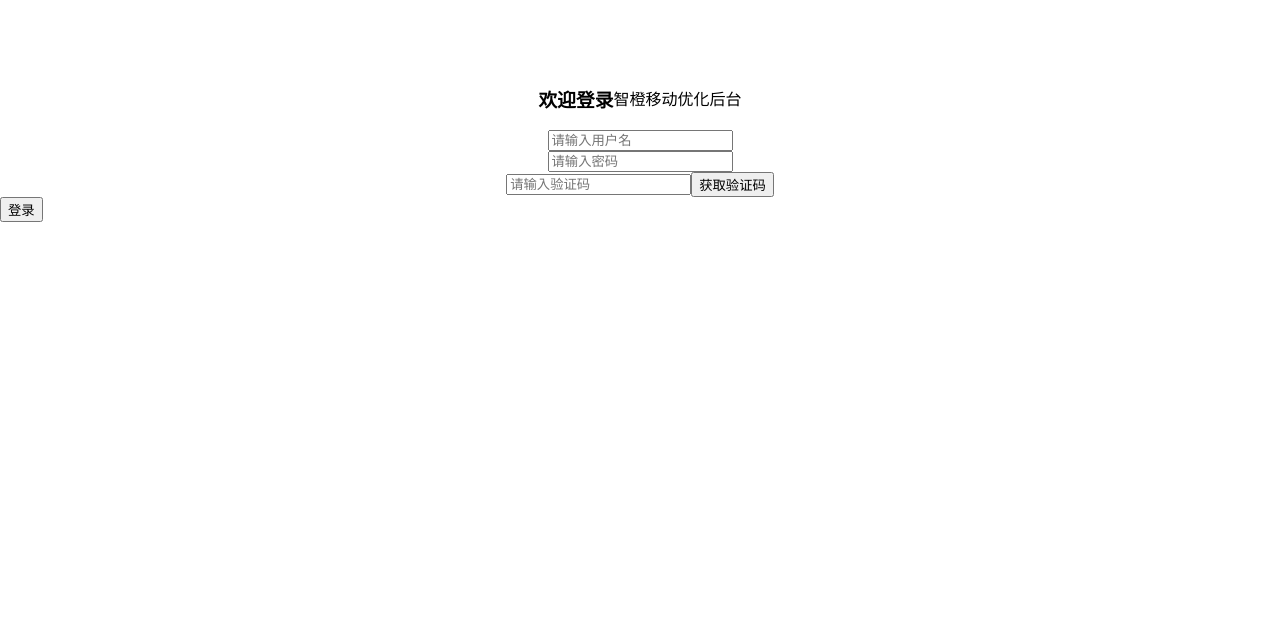
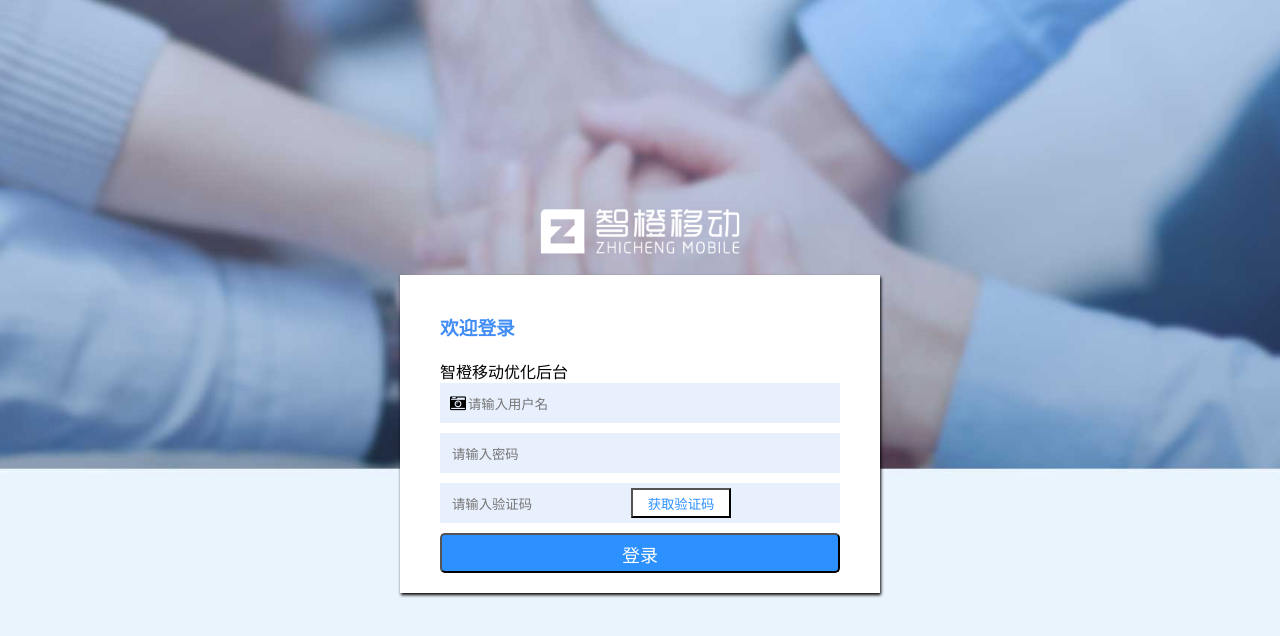
Before and after one commit to TheWomanLiketheWind/reactMine, a React (Create React App) app: page / in a window 1280 px wide. Shown: the top 636 px of the page. Built offline with nearby package versions, Linux system fonts and the light colour scheme.

Commit message:
修改冲突页面app.js

```diff
--- a/src/App.js
+++ b/src/App.js
@@ -1,36 +1,10 @@
-import React, { Component } from 'react';
-import logo from './image/logo_2.png'
-import './App.css';
-// import 'font-awesome/less/font-awesome.less';
-// import 'react-fontawesome';
+import React from 'react';
+import Login from './components/Login/index.js';
 
 function App() {
   return (
-    <div className="Login">
-      <img src={logo} className="logo_Image"></img>
-      <div className="Login_Content">
-        <div className="flex Login_header">
-          <h3 className="Login_header_tip">欢迎登录</h3>智橙移动优化后台
-        </div>
-
-        <div className="Login_Center">
-          <div className="flex Login_Center_input">
-            {/* <i className="fa fa-camera-retro"></i> */}
-            <input type="text" placeholder="请输入用户名" className="inputName" />
-          </div>
-          <div className="flex Login_Center_input">
-            <img src="" className="pic_image"></img>
-            <input type="password" placeholder="请输入密码" className="inputName" />
-          </div>
-          <div className="flex Login_Center_input">
-            <input type="number" placeholder="请输入验证码" className="inputName" />
-            <button className="code_Name">获取验证码</button>
-          </div>
-          <button className="button_Name">登录</button>
-        </div>
-
-        {/* <img src={login} /> */}
-      </div>
+    <div style={{ height: '100%' }}>
+      <Login />
     </div>
   );
 }
```
